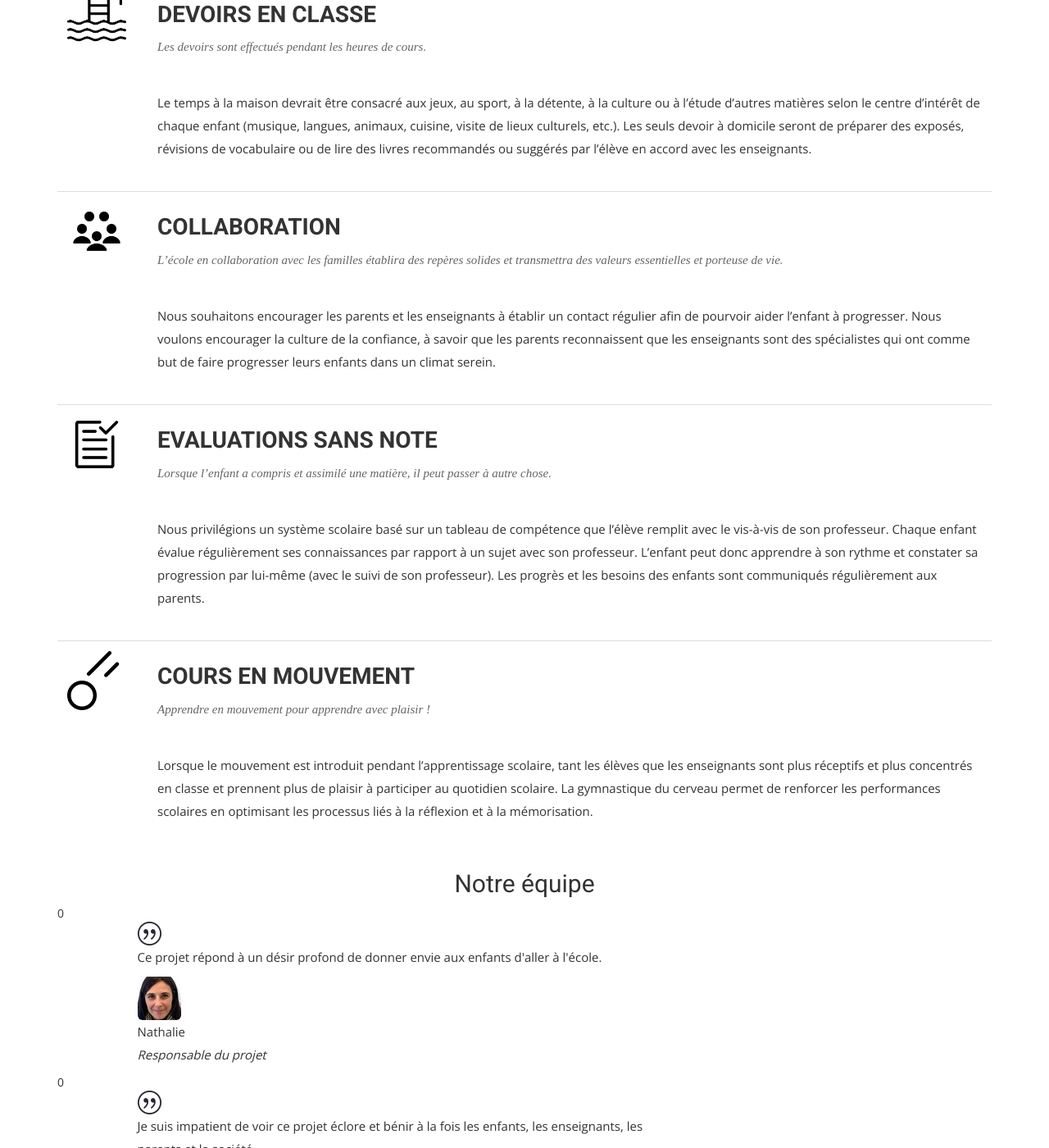
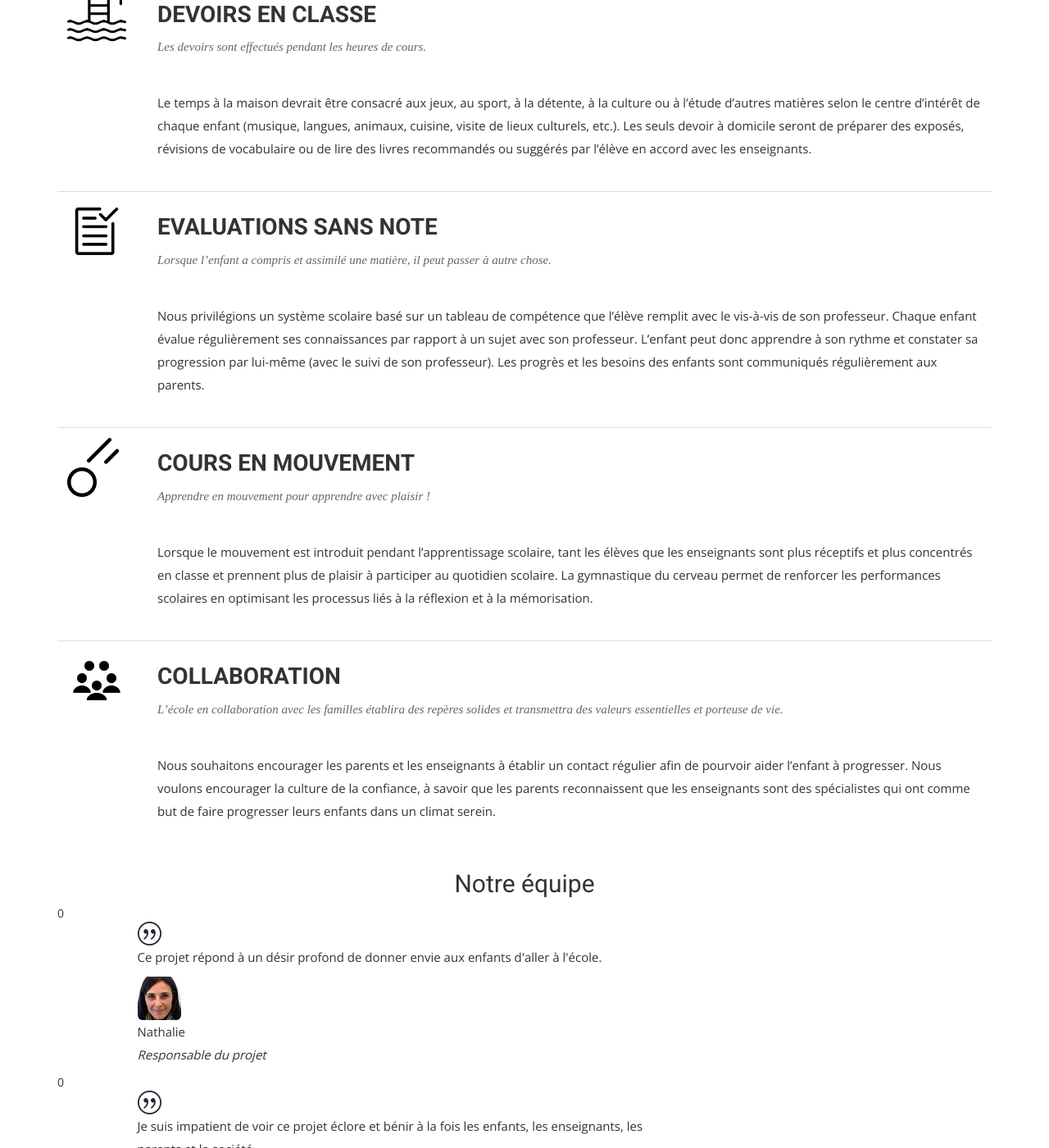
Before and after one commit to midjoule/lifeschool, a Jekyll site: the page built from index.html, in a window 1280 px wide and 1400 px high, scrolled down 6378 px. Shown: the whole window at 82% size. Built offline with Jekyll 4.4.1, drawn with Linux system fonts in a browser that asks for light colours; nearby versions of some CDN libraries; some web fonts are replaced; some of the changed lines change nothing that is shown.

Commit message:
Update principles.yml

```diff
--- a/_data/principles.yml
+++ b/_data/principles.yml
@@ -40,13 +40,6 @@
   category: Method
   summary: Les devoirs sont effectués pendant les heures de cours.
   desc: Le temps à la maison devrait être consacré aux jeux, au sport, à la détente, à la culture ou à l’étude d’autres matières selon le centre d’intérêt de chaque enfant (musique, langues, animaux, cuisine, visite de lieux culturels, etc.). Les seuls devoir à domicile seront de préparer des exposés, révisions de vocabulaire ou de lire des livres recommandés ou suggérés par l’élève en accord avec les enseignants.
-- title: Collaboration
-  subtitle: Collaboration active avec les parents
-  image: students group.png
-  ref: collaboration
-  category: Relation
-  summary: L’école en collaboration avec les familles établira des repères solides et transmettra des valeurs essentielles et porteuse de vie.
-  desc: Nous souhaitons encourager les parents et les enseignants à établir un contact régulier afin de pourvoir aider l’enfant à progresser. Nous voulons encourager la culture de la confiance, à savoir que les parents reconnaissent que les enseignants sont des spécialistes qui ont comme but de faire progresser leurs enfants dans un climat serein.
 - title: Evaluations sans note
   subtitle: Fini les comparaisons et la compétition entre élèves
   image: examination.png
@@ -61,3 +54,10 @@
   category: Method
   summary: Apprendre en mouvement pour apprendre avec plaisir !
   desc: Lorsque le mouvement est introduit pendant l’apprentissage scolaire, tant les élèves que les enseignants sont plus réceptifs et plus concentrés en classe et prennent plus de plaisir à participer au quotidien scolaire. La gymnastique du cerveau permet de renforcer les performances scolaires en optimisant les processus liés à la réflexion et à la mémorisation.
+- title: Collaboration
+  subtitle: Collaboration active avec les parents
+  image: students group.png
+  ref: collaboration
+  category: Relation
+  summary: L’école en collaboration avec les familles établira des repères solides et transmettra des valeurs essentielles et porteuse de vie.
+  desc: Nous souhaitons encourager les parents et les enseignants à établir un contact régulier afin de pourvoir aider l’enfant à progresser. Nous voulons encourager la culture de la confiance, à savoir que les parents reconnaissent que les enseignants sont des spécialistes qui ont comme but de faire progresser leurs enfants dans un climat serein.
```
